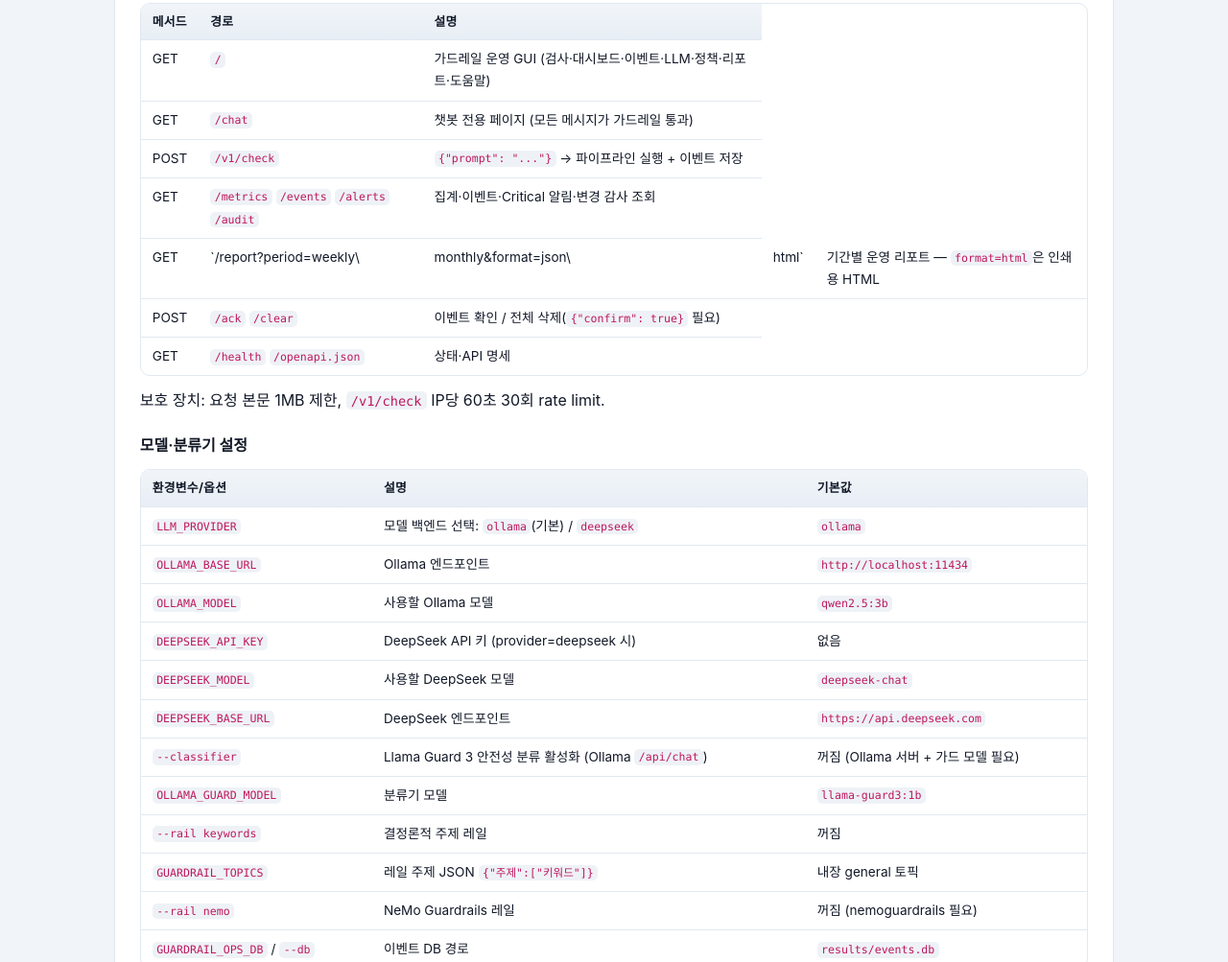
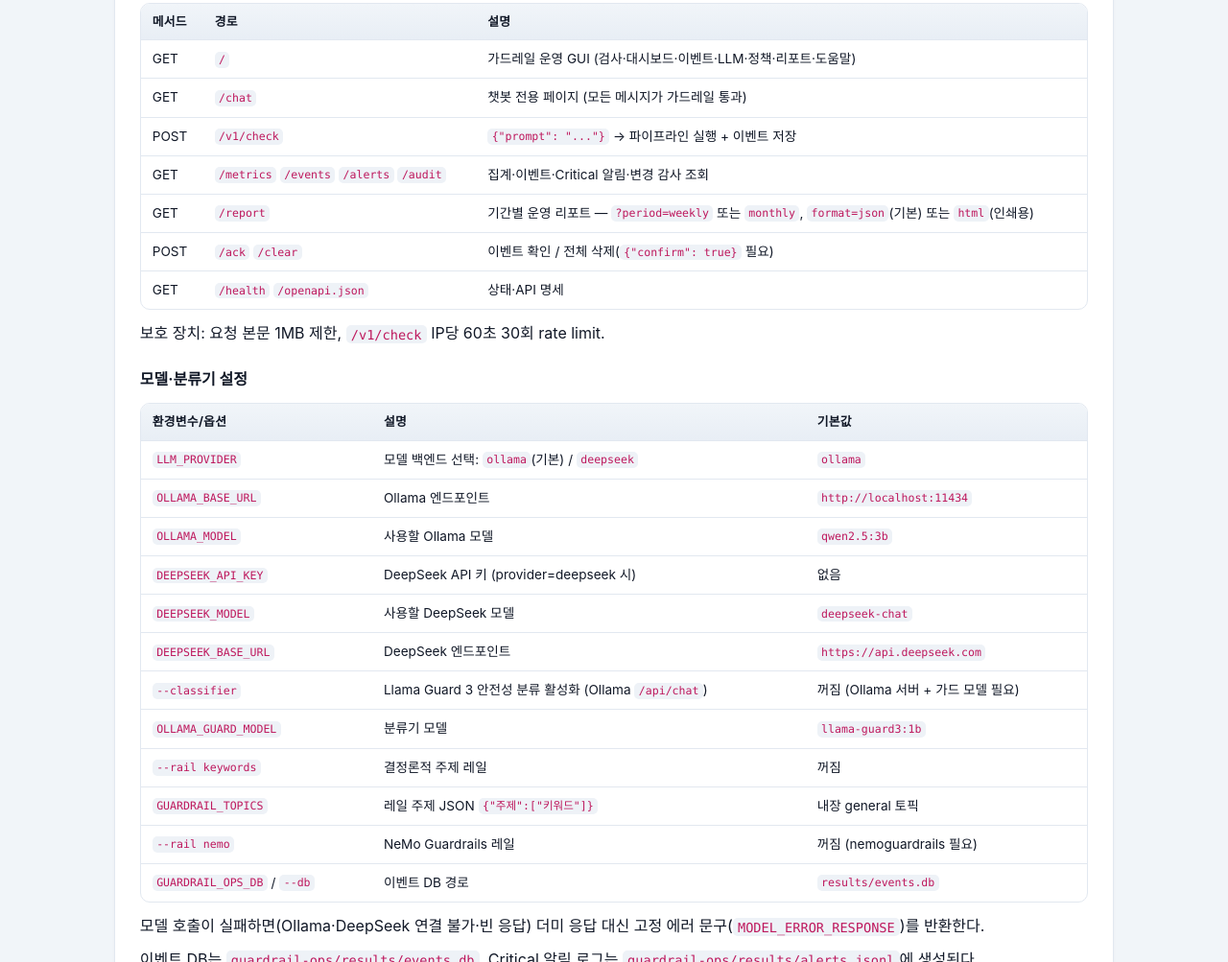
Before and after one commit to yundo-main/ai-guardrail-ops, a plain HTML site: page 10_ai_guardrail_ops_framework/index.html in a window 1280 px wide. Shown: the part 2100-3103 px from the top of the page at 96% size. Drawn offline with Linux system fonts and the light colour scheme; files whose address does not match are found by name.

Commit message:
인트로 슬라이드 7 배지 제거 및 10_ API 표 렌더링 수정
- 00_intro 슬라이드 2종에서 제목 옆 "7" chip 배지 제거 (템플릿 잔재)
- 10_ readme /report 행의 \| 이스케이프가 gen_docs 표 파서를 깨뜨려
  셀 분리되던 문제 — 파이프 없는 문구로 교체 후 포털 재생성

Generated with [Devin](https://devin.ai)

Co-Authored-By: Devin <158243242+devin-ai-integration[bot]@users.noreply.github.com>

```diff
--- a/10_ai_guardrail_ops_framework/index.html
+++ b/10_ai_guardrail_ops_framework/index.html
@@ -129,7 +129,7 @@ python -m unittest discover -s 10_ai_guardrail_ops_framework/tests -v</code></pr
 <div class="codebox"><pre><code>python 10_ai_guardrail_ops_framework/guardrail-ops/src/main.py serve --port 8000
 # 브라우저에서 http://127.0.0.1:8000 접속</code></pre><button class="copybtn" type="button">복사</button></div>
 <p>서버 옵션: <code>--host</code>(기본 127.0.0.1), <code>--port</code>(기본 8000), <code>--classifier</code>, <code>--rail keywords|nemo</code>.</p>
-<table><tr><th>메서드</th><th>경로</th><th>설명</th></tr><tr><td>GET</td><td><code>/</code></td><td>가드레일 운영 GUI (검사·대시보드·이벤트·LLM·정책·리포트·도움말)</td></tr><tr><td>GET</td><td><code>/chat</code></td><td>챗봇 전용 페이지 (모든 메시지가 가드레일 통과)</td></tr><tr><td>POST</td><td><code>/v1/check</code></td><td><code>{&quot;prompt&quot;: &quot;...&quot;}</code> → 파이프라인 실행 + 이벤트 저장</td></tr><tr><td>GET</td><td><code>/metrics</code> <code>/events</code> <code>/alerts</code> <code>/audit</code></td><td>집계·이벤트·Critical 알림·변경 감사 조회</td></tr><tr><td>GET</td><td>`/report?period=weekly\</td><td>monthly&amp;format=json\</td><td>html`</td><td>기간별 운영 리포트 — <code>format=html</code>은 인쇄용 HTML</td></tr><tr><td>POST</td><td><code>/ack</code> <code>/clear</code></td><td>이벤트 확인 / 전체 삭제(<code>{&quot;confirm&quot;: true}</code> 필요)</td></tr><tr><td>GET</td><td><code>/health</code> <code>/openapi.json</code></td><td>상태·API 명세</td></tr></table>
+<table><tr><th>메서드</th><th>경로</th><th>설명</th></tr><tr><td>GET</td><td><code>/</code></td><td>가드레일 운영 GUI (검사·대시보드·이벤트·LLM·정책·리포트·도움말)</td></tr><tr><td>GET</td><td><code>/chat</code></td><td>챗봇 전용 페이지 (모든 메시지가 가드레일 통과)</td></tr><tr><td>POST</td><td><code>/v1/check</code></td><td><code>{&quot;prompt&quot;: &quot;...&quot;}</code> → 파이프라인 실행 + 이벤트 저장</td></tr><tr><td>GET</td><td><code>/metrics</code> <code>/events</code> <code>/alerts</code> <code>/audit</code></td><td>집계·이벤트·Critical 알림·변경 감사 조회</td></tr><tr><td>GET</td><td><code>/report</code></td><td>기간별 운영 리포트 — <code>?period=weekly</code> 또는 <code>monthly</code>, <code>format=json</code>(기본) 또는 <code>html</code>(인쇄용)</td></tr><tr><td>POST</td><td><code>/ack</code> <code>/clear</code></td><td>이벤트 확인 / 전체 삭제(<code>{&quot;confirm&quot;: true}</code> 필요)</td></tr><tr><td>GET</td><td><code>/health</code> <code>/openapi.json</code></td><td>상태·API 명세</td></tr></table>
 <p>보호 장치: 요청 본문 1MB 제한, <code>/v1/check</code> IP당 60초 30회 rate limit.</p>
 <h3>모델·분류기 설정</h3>
 <table><tr><th>환경변수/옵션</th><th>설명</th><th>기본값</th></tr><tr><td><code>LLM_PROVIDER</code></td><td>모델 백엔드 선택: <code>ollama</code>(기본) / <code>deepseek</code></td><td><code>ollama</code></td></tr><tr><td><code>OLLAMA_BASE_URL</code></td><td>Ollama 엔드포인트</td><td><code>http://localhost:11434</code></td></tr><tr><td><code>OLLAMA_MODEL</code></td><td>사용할 Ollama 모델</td><td><code>qwen2.5:3b</code></td></tr><tr><td><code>DEEPSEEK_API_KEY</code></td><td>DeepSeek API 키 (provider=deepseek 시)</td><td>없음</td></tr><tr><td><code>DEEPSEEK_MODEL</code></td><td>사용할 DeepSeek 모델</td><td><code>deepseek-chat</code></td></tr><tr><td><code>DEEPSEEK_BASE_URL</code></td><td>DeepSeek 엔드포인트</td><td><code>https://api.deepseek.com</code></td></tr><tr><td><code>--classifier</code></td><td>Llama Guard 3 안전성 분류 활성화 (Ollama <code>/api/chat</code>)</td><td>꺼짐 (Ollama 서버 + 가드 모델 필요)</td></tr><tr><td><code>OLLAMA_GUARD_MODEL</code></td><td>분류기 모델</td><td><code>llama-guard3:1b</code></td></tr><tr><td><code>--rail keywords</code></td><td>결정론적 주제 레일</td><td>꺼짐</td></tr><tr><td><code>GUARDRAIL_TOPICS</code></td><td>레일 주제 JSON <code>{&quot;주제&quot;:[&quot;키워드&quot;]}</code></td><td>내장 general 토픽</td></tr><tr><td><code>--rail nemo</code></td><td>NeMo Guardrails 레일</td><td>꺼짐 (nemoguardrails 필요)</td></tr><tr><td><code>GUARDRAIL_OPS_DB</code> / <code>--db</code></td><td>이벤트 DB 경로</td><td><code>results/events.db</code></td></tr></table>
@@ -585,7 +585,7 @@ python -m unittest discover -s 10_ai_guardrail_ops_framework/tests -v</code></pr
 <div class="codebox"><pre><code>python 10_ai_guardrail_ops_framework/guardrail-ops/src/main.py serve --port 8000
 # 브라우저에서 http://127.0.0.1:8000 접속</code></pre><button class="copybtn" type="button">복사</button></div>
 <p>서버 옵션: <code>--host</code>(기본 127.0.0.1), <code>--port</code>(기본 8000), <code>--classifier</code>, <code>--rail keywords|nemo</code>.</p>
-<table><tr><th>메서드</th><th>경로</th><th>설명</th></tr><tr><td>GET</td><td><code>/</code></td><td>가드레일 운영 GUI (검사·대시보드·이벤트·LLM·정책·리포트·도움말)</td></tr><tr><td>GET</td><td><code>/chat</code></td><td>챗봇 전용 페이지 (모든 메시지가 가드레일 통과)</td></tr><tr><td>POST</td><td><code>/v1/check</code></td><td><code>{&quot;prompt&quot;: &quot;...&quot;}</code> → 파이프라인 실행 + 이벤트 저장</td></tr><tr><td>GET</td><td><code>/metrics</code> <code>/events</code> <code>/alerts</code> <code>/audit</code></td><td>집계·이벤트·Critical 알림·변경 감사 조회</td></tr><tr><td>GET</td><td>`/report?period=weekly\</td><td>monthly&amp;format=json\</td><td>html`</td><td>기간별 운영 리포트 — <code>format=html</code>은 인쇄용 HTML</td></tr><tr><td>POST</td><td><code>/ack</code> <code>/clear</code></td><td>이벤트 확인 / 전체 삭제(<code>{&quot;confirm&quot;: true}</code> 필요)</td></tr><tr><td>GET</td><td><code>/health</code> <code>/openapi.json</code></td><td>상태·API 명세</td></tr></table>
+<table><tr><th>메서드</th><th>경로</th><th>설명</th></tr><tr><td>GET</td><td><code>/</code></td><td>가드레일 운영 GUI (검사·대시보드·이벤트·LLM·정책·리포트·도움말)</td></tr><tr><td>GET</td><td><code>/chat</code></td><td>챗봇 전용 페이지 (모든 메시지가 가드레일 통과)</td></tr><tr><td>POST</td><td><code>/v1/check</code></td><td><code>{&quot;prompt&quot;: &quot;...&quot;}</code> → 파이프라인 실행 + 이벤트 저장</td></tr><tr><td>GET</td><td><code>/metrics</code> <code>/events</code> <code>/alerts</code> <code>/audit</code></td><td>집계·이벤트·Critical 알림·변경 감사 조회</td></tr><tr><td>GET</td><td><code>/report</code></td><td>기간별 운영 리포트 — <code>?period=weekly</code> 또는 <code>monthly</code>, <code>format=json</code>(기본) 또는 <code>html</code>(인쇄용)</td></tr><tr><td>POST</td><td><code>/ack</code> <code>/clear</code></td><td>이벤트 확인 / 전체 삭제(<code>{&quot;confirm&quot;: true}</code> 필요)</td></tr><tr><td>GET</td><td><code>/health</code> <code>/openapi.json</code></td><td>상태·API 명세</td></tr></table>
 <p>보호 장치: 요청 본문 1MB 제한, <code>/v1/check</code> IP당 60초 30회 rate limit.</p>
 <h3>모델·분류기 설정</h3>
 <table><tr><th>환경변수/옵션</th><th>설명</th><th>기본값</th></tr><tr><td><code>LLM_PROVIDER</code></td><td>모델 백엔드 선택: <code>ollama</code>(기본) / <code>deepseek</code></td><td><code>ollama</code></td></tr><tr><td><code>OLLAMA_BASE_URL</code></td><td>Ollama 엔드포인트</td><td><code>http://localhost:11434</code></td></tr><tr><td><code>OLLAMA_MODEL</code></td><td>사용할 Ollama 모델</td><td><code>qwen2.5:3b</code></td></tr><tr><td><code>DEEPSEEK_API_KEY</code></td><td>DeepSeek API 키 (provider=deepseek 시)</td><td>없음</td></tr><tr><td><code>DEEPSEEK_MODEL</code></td><td>사용할 DeepSeek 모델</td><td><code>deepseek-chat</code></td></tr><tr><td><code>DEEPSEEK_BASE_URL</code></td><td>DeepSeek 엔드포인트</td><td><code>https://api.deepseek.com</code></td></tr><tr><td><code>--classifier</code></td><td>Llama Guard 3 안전성 분류 활성화 (Ollama <code>/api/chat</code>)</td><td>꺼짐 (Ollama 서버 + 가드 모델 필요)</td></tr><tr><td><code>OLLAMA_GUARD_MODEL</code></td><td>분류기 모델</td><td><code>llama-guard3:1b</code></td></tr><tr><td><code>--rail keywords</code></td><td>결정론적 주제 레일</td><td>꺼짐</td></tr><tr><td><code>GUARDRAIL_TOPICS</code></td><td>레일 주제 JSON <code>{&quot;주제&quot;:[&quot;키워드&quot;]}</code></td><td>내장 general 토픽</td></tr><tr><td><code>--rail nemo</code></td><td>NeMo Guardrails 레일</td><td>꺼짐 (nemoguardrails 필요)</td></tr><tr><td><code>GUARDRAIL_OPS_DB</code> / <code>--db</code></td><td>이벤트 DB 경로</td><td><code>results/events.db</code></td></tr></table>
```
Also changed, not shown: 00_intro/slides/00-course-flow.svg, 00_intro/slides/02-technology-stack.svg, 1 other file.
